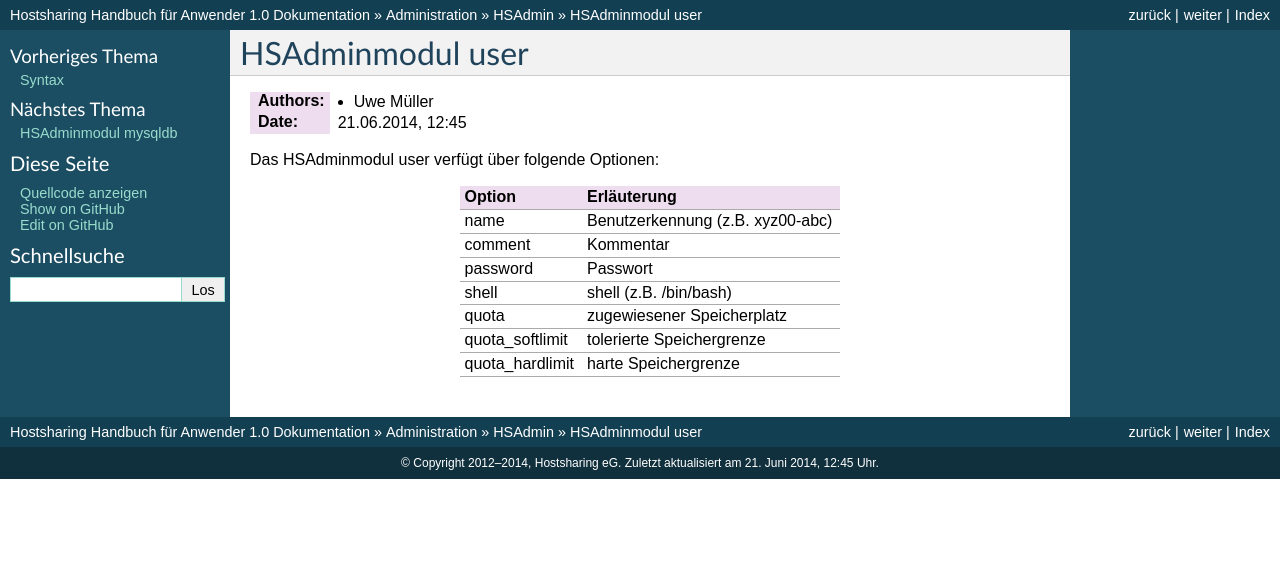
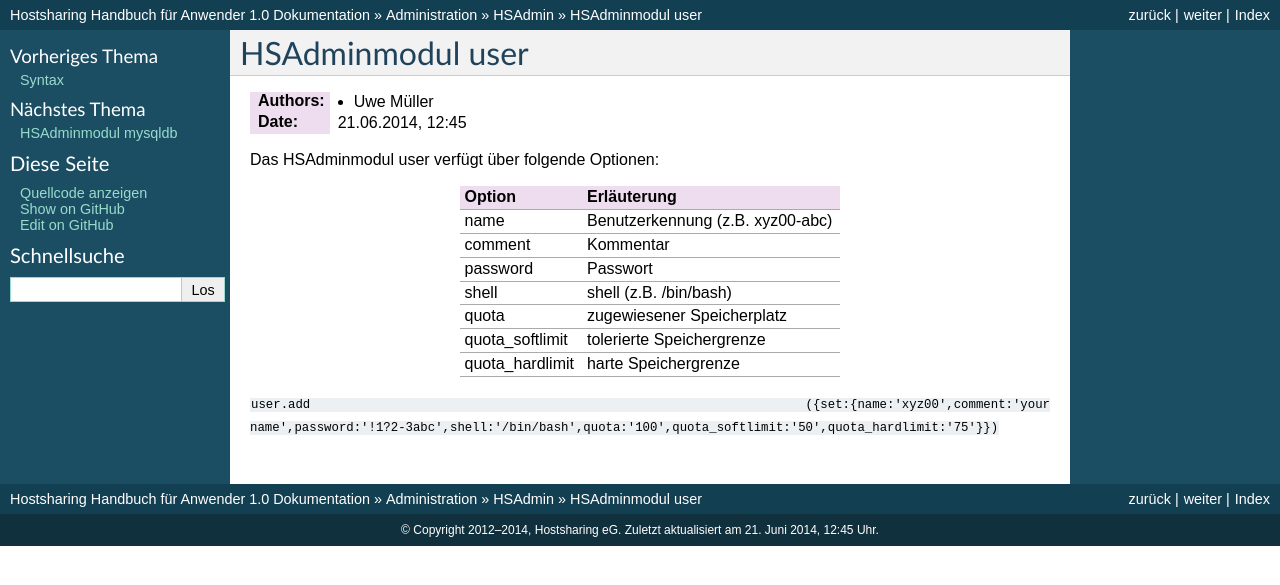
Before and after one commit to hostsharing/hs.docs.users, a Sphinx documentation site: the page built from source/administration/hsadmin/user.rst, in a window 1280 px wide. Shown: the top 585 px of the page. Built offline with Sphinx 7.4.7, drawn with Linux system fonts in a browser that asks for light colours; pages that are not in the unit, such as notebooks, are missing from menus.

Commit message:
code snippet added

```diff
--- a/source/administration/hsadmin/user.rst
+++ b/source/administration/hsadmin/user.rst
@@ -29,3 +29,6 @@
 +--------------------+----------------------------------+
 | quota_hardlimit    | harte Speichergrenze             |
 +--------------------+----------------------------------+
+
+
+``user.add ({set:{name:'xyz00',comment:'your name',password:'!1?2-3abc',shell:'/bin/bash',quota:'100',quota_softlimit:'50',quota_hardlimit:'75'}})``
```
